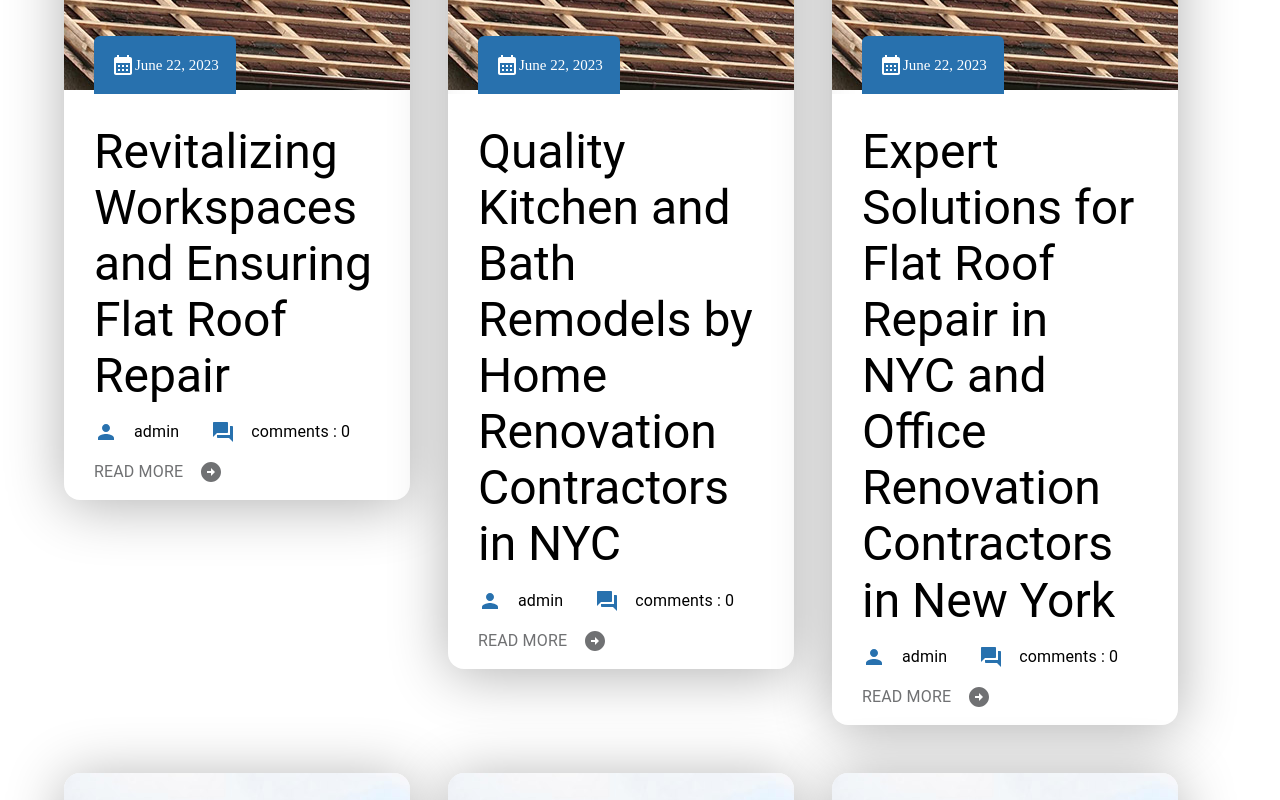
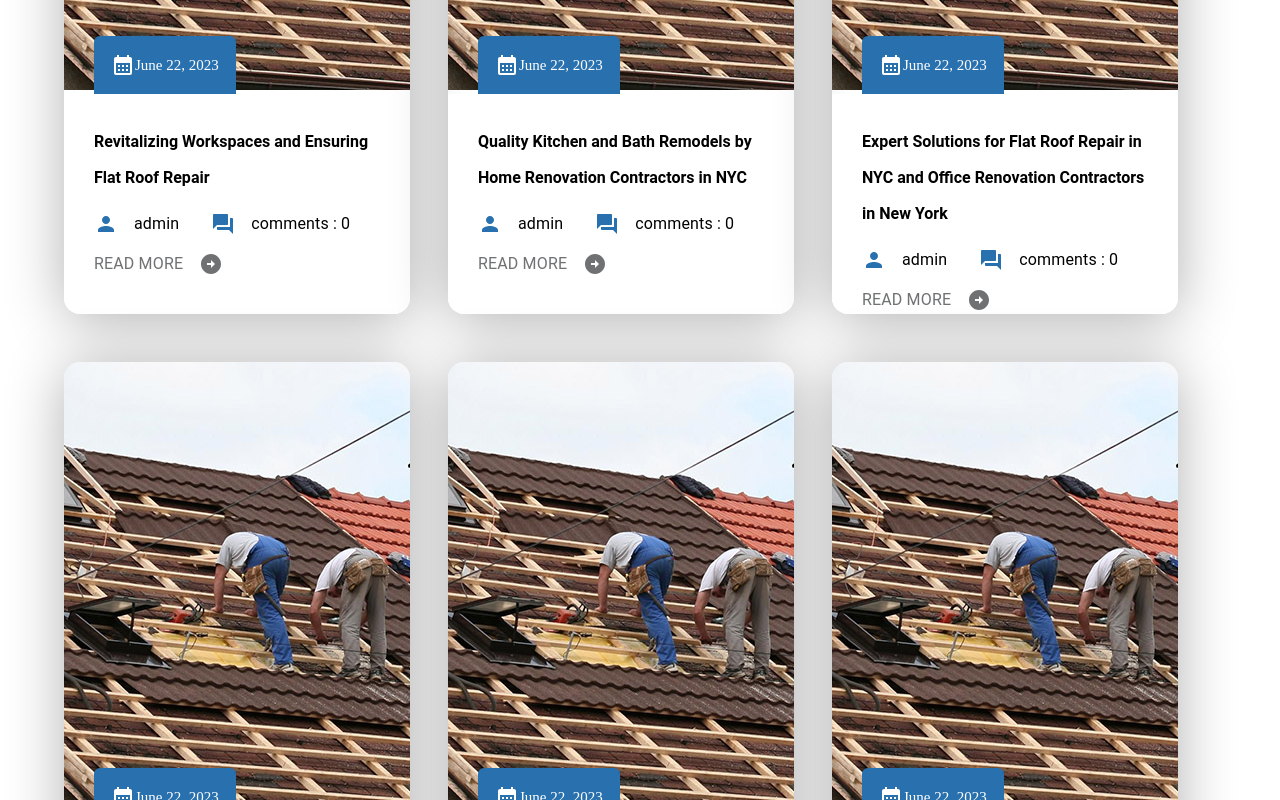
Before and after one commit to Shaheryar110/HammerOnStudio, a Next.js app: page /blogs in a window 1280 px wide. Shown: the part 920-1720 px from the top of the page. Built offline with nearby package versions, Linux system fonts and the light colour scheme.

Commit message:
blogs page

```diff
--- a/src/Components/Blogs/Blogs.jsx
+++ b/src/Components/Blogs/Blogs.jsx
@@ -37,6 +37,17 @@ function Blogs() {
       gap: "1rem",
       marginY: "1rem",
       alignItems: "center",
+    },
+    cardHeading: {
+      fontWeight: 700,
+      marginBottom: "15px",
+      fontSize: "1rem",
+      lineHeight: "36px",
+    },
+    cardContent: {
+      padding: "30px 30px 0px",
+      backgroundColor: "white",
+      height: "220px",
     },
   };
   const CardData = [
@@ -99,8 +110,8 @@ function Blogs() {
                       June 22, 2023
                     </Box>
                   </Box>
-                  <Box className={styles.cardContent}>
-                    <Typography variant="h3" className={styles.cardHeading}>
+                  <Box sx={style.cardContent}>
+                    <Typography variant="h3" sx={style.cardHeading}>
                       {data.title}
                     </Typography>
                     <Box sx={style.cardIconBox}>
--- a/src/styles/style.module.css
+++ b/src/styles/style.module.css
@@ -520,11 +520,12 @@
 .cardContent {
   padding: 30px 30px 0px;
   background: #fff;
+  height: "220px";
 }
 .cardHeading {
   font-weight: 700;
   margin-bottom: 15px;
-  font-size: 1.3rem;
+  font-size: 1rem;
   line-height: 36px;
 }
 .readMore {
```
